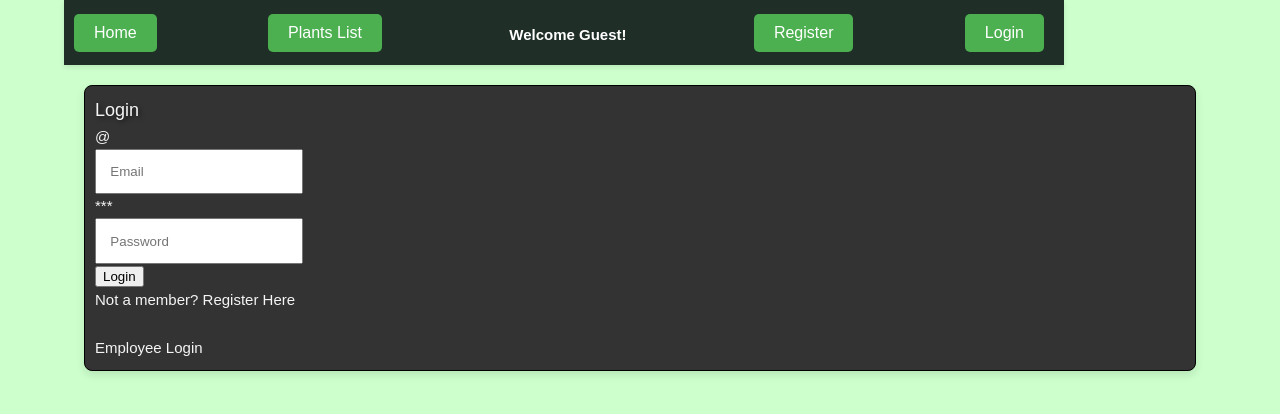
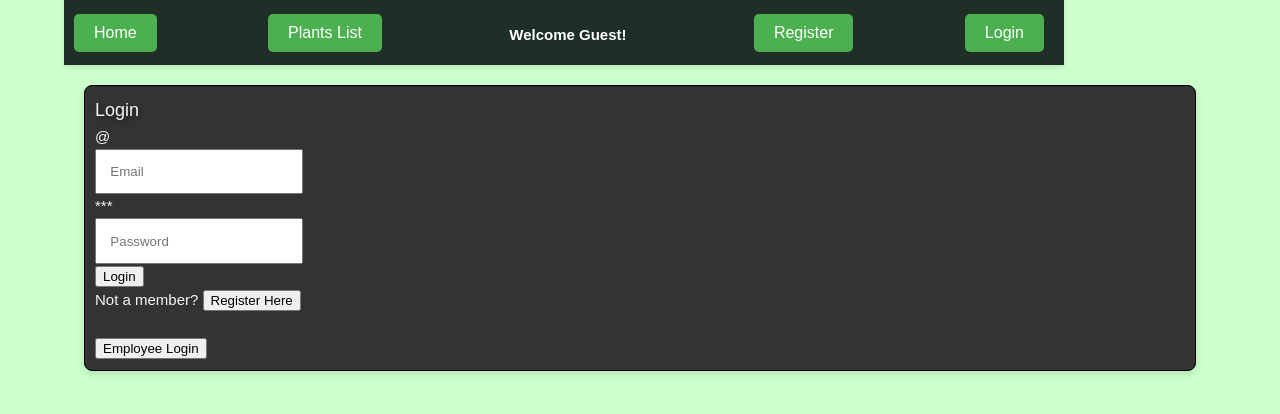
Before and after one commit to ahruska12/Mulhalls_nursery, a Vue app in the folder front_end/mulhalls_front/: page /authUser in a window 1280 px wide. Shown: the top 414 px of the page. Built offline with nearby package versions, Linux system fonts and the light colour scheme.

Commit message:
next to last push

```diff
--- a/front_end/mulhalls_front/src/components/customer/authUser.vue
+++ b/front_end/mulhalls_front/src/components/customer/authUser.vue
@@ -5,6 +5,7 @@
         <div class="col-12 col-sm-6 col-md-4 col-lg-4">
           <div class="card mx-auto shadow">
             <div class="card-body">
+              <div v-if="error">Not a valid Account! Try again!</div>
               <div class="card-title"><span>Login</span></div>
               <div
                 v-if="showMsg === 'Wrong Password or Username'"
@@ -76,9 +77,9 @@
 
 
                 <button ref ="form" @click.prevent="login" class="btn btn-primary">Login</button>
-                <div type="button" class="btn btn-primary col-4" @click="register">Not a member? <b>Register Here</b></div>
+                <div type="button" class="btn btn-primary col-4" @click="register">Not a member? <button>Register Here</button></div>
                 <br>
-                <div type="button" class="btn btn-primary col-4" @click="empLogin">Employee Login</div>
+                <div type="button" class="btn btn-primary col-4" @click="empLogin"><button>Employee Login</button></div>
 
 
 
@@ -115,6 +116,7 @@
         showMsg: '',
         loading: false,
         pwMatch: false,
+        error: false,
         rules: {
           username: [
             v => !!v || "Email is required",
@@ -154,6 +156,7 @@
           } catch (error) {
             console.error('Login error: ', error);
             this.handleFailedLogin('Error during login process');
+            this.error = true;
           }
         },
 
@@ -173,7 +176,6 @@
           localStorage.removeItem('isAuthenticated');
           localStorage.removeItem('log_user');
           this.showMsg = message;
-          router.go(-1);
         },
         register() {
           router.push('/customer/registerUser')
--- a/front_end/mulhalls_front/src/components/customer/registerUser.vue
+++ b/front_end/mulhalls_front/src/components/customer/registerUser.vue
@@ -30,10 +30,10 @@
                                         </div>
                                     </div>
                                     <div v-if="this.valid === true" class="alert alert-danger" role="alert">
-                                      GREEN CHECK
+
                                     </div>
                                     <div v-if="this.valid === false" class="alert alert-danger" role="alert">
-                                      RED X
+                                      Passwords Must Match!
                                     </div>
                                     <div class="form-group row justify-content-left py-2">
                                         <label class="col-4">Re-enter password</label>
@@ -54,8 +54,8 @@
                                         </div>
                                     </div>
                                     <div class="row justify-content-around">
-                                        <div type="button" class="btn btn-secondary col-6" @click="login">Back to Login</div>
-                                       <div type="button" class="btn btn-primary col-4" @click="registerUser">Register</div>
+                                      <div type="button" class="btn btn-primary col-4" @click="registerUser"><button>Register</button></div>
+                                      <div type="button" class="btn btn-secondary col-6" @click="login"><button>Back to Login</button></div>
                                    </div>
                            </div>
                         </form>
--- a/front_end/mulhalls_front/src/components/employee/authEmp.vue
+++ b/front_end/mulhalls_front/src/components/employee/authEmp.vue
@@ -5,6 +5,7 @@
         <div class="col-12 col-sm-6 col-md-4 col-lg-4">
           <div class="card mx-auto shadow">
             <div class="card-body">
+              <div v-if="error">Not a valid Account! Try again!</div>
               <div class="card-title"><span>Login</span></div>
               <div
                 v-if="showMsg === 'error'"
@@ -92,6 +93,7 @@ import bcrypt from 'bcryptjs'
         valid: true,
         showMsg: '',
         loading: false,
+        error: false,
         rules: {
           username: [
             v => !!v || "Email is required",
@@ -143,6 +145,7 @@ import bcrypt from 'bcryptjs'
             router.push("/");
           } catch (error) {
             this.handleFailedLogin('Authentication failed');
+            this.error = true;
           }
         },
 
@@ -152,7 +155,6 @@ import bcrypt from 'bcryptjs'
           localStorage.removeItem('log_user');
           localStorage.removeItem('isAdmin');
           this.showMsg = message;
-          router.go('/authEmp');
         },
 
         empLogin() {
```
